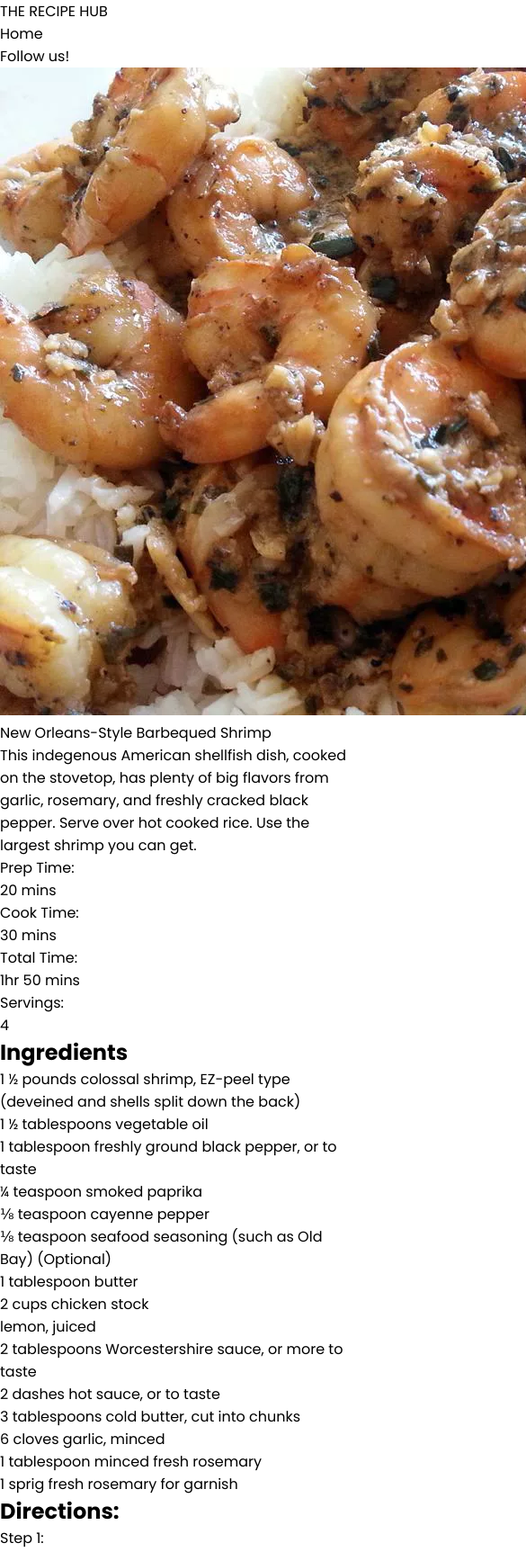
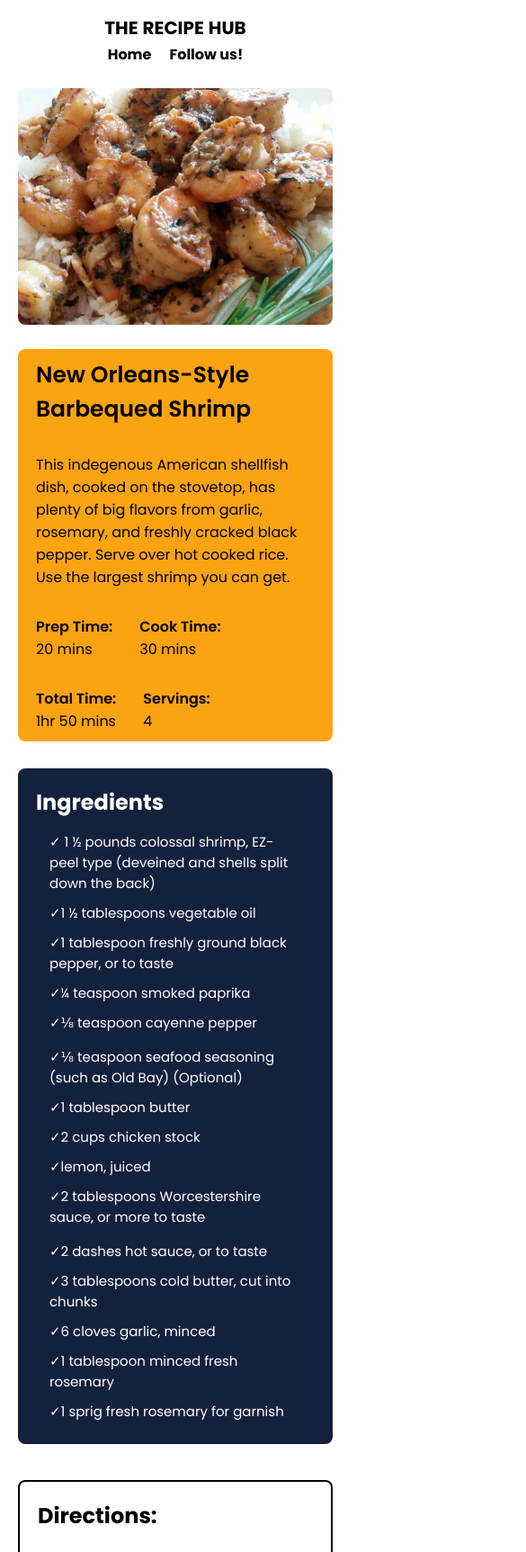
Before and after one commit to jkgyso/odin_recipes, a plain HTML site: page recipes/barbequed_shrimp.html in a window 390 px wide. Shown: the top 1725 px of the page at 90% size, 585 px wide, since content can reach past the window. Drawn offline with Linux system fonts and the light colour scheme; a web font is replaced by a local one.

Commit message:
style: add styles to recipe page - barbequed shrimp
add flexbox layout and styles on recipe page(barbequed shrimp) - header,ingredients, directions, chef's note, socials

refactor main navbar and recipe navbar styles for consistency
link

```diff
--- a/recipes/barbequed_shrimp.html
+++ b/recipes/barbequed_shrimp.html
@@ -14,12 +14,16 @@
   </head>
   <body>
     <div class="recipe-nav">
-      <div class="recipe-logo">THE RECIPE HUB</div>
+      <div class="logo">
+        <div>THE</div>
+        <div>RECIPE</div>
+        <div>HUB</div>
+      </div>
 
-      <div class="recipe-nav-links">
-        <ul>
-          <li>Home</li>
-          <li>Follow us!</li>
+      <div class="links">
+        <ul class="recipe-navbar-links">
+          <li><a href="../index.html">Home</a></li>
+          <li><a href="#follow">Follow us!</a></li>
         </ul>
       </div>
     </div>
@@ -42,19 +46,19 @@
 
         <div class="recipe-hero-cook-time">
           <ul class="prep-time">
-            <li>Prep Time:</li>
+            <li class="cook-time-header">Prep Time:</li>
             <li>20 mins</li>
           </ul>
           <ul class="cook-time">
-            <li>Cook Time:</li>
+            <li class="cook-time-header">Cook Time:</li>
             <li>30 mins</li>
           </ul>
           <ul class="total-time">
-            <li>Total Time:</li>
+            <li class="cook-time-header">Total Time:</li>
             <li>1hr 50 mins</li>
           </ul>
           <ul class="servings">
-            <li>Servings:</li>
+            <li class="cook-time-header">Servings:</li>
             <li>4</li>
           </ul>
         </div>
@@ -65,7 +69,7 @@
       <h2 class="recipe-header">Ingredients</h2>
 
       <div class="recipe-ingredients-list">
-        <ul>
+        <ul class="recipe-list">
           <li>
             1 ½ pounds colossal shrimp, EZ-peel type (deveined and shells split
             down the back)
@@ -74,11 +78,15 @@
           <li>1 tablespoon freshly ground black pepper, or to taste</li>
           <li>¼ teaspoon smoked paprika</li>
           <li>⅛ teaspoon cayenne pepper</li>
+        </ul>
+          <ul class="recipe-list">
           <li>⅛ teaspoon seafood seasoning (such as Old Bay) (Optional)</li>
           <li>1 tablespoon butter</li>
           <li>2 cups chicken stock</li>
           <li>lemon, juiced</li>
           <li>2 tablespoons Worcestershire sauce, or more to taste</li>
+        </ul>
+        <ul class="recipe-list">
           <li>2 dashes hot sauce, or to taste</li>
           <li>3 tablespoons cold butter, cut into chunks</li>
           <li>6 cloves garlic, minced</li>
@@ -148,7 +156,7 @@
         </div>
 
         <div class="recipe-step">
-          <p class="step-header">Step 6:</p>
+          <p class="step-header">Step 7:</p>
           <p class="step-description">
             Transfer shrimp from skillet to a bowl, using a slotted spoon;
             reserve sauce in skillet. Bring sauce to a boil and cook until
@@ -162,10 +170,10 @@
 
     <div class="recipe-chefs-note">
       <div class="recipe-chefs-hat">
-        <img src="../images/chefshat.jpg" alt="chef's hat" />
+        <img src="../images/chefshat.png" alt="chef's hat" />
       </div>
 
-      <h2 class="recipe-header">Chef's Notes:</h2>
+      <h2 class="recipe-header">Chef's Note:</h2>
 
       <div class="recipe-chefs-note-description">
         Serve with crusy bread o soak up every drop of that irresistable sauce.
@@ -173,10 +181,10 @@
       </div>
     </div>
 
-    <div class="recipe-follow">
+    <div class="recipe-follow" id="follow">
       <div class="recipe-follow-left">
         <div class="recipe-follow-coffee-logo">
-          <img src="../images/coffee-logo.jpg" alt="coffee logo" />
+          <img src="../images/cup-of-tea.png" alt="tea logo" />
         </div>
 
         <div class="recipe-follow-header">
--- a/style.css
+++ b/style.css
@@ -10,7 +10,7 @@ body {
     flex-direction: column;
 }
 
-.navbar {
+.navbar, .recipe-nav {
     display: flex;
     justify-content: space-between;
     align-items: center;
@@ -19,7 +19,7 @@ body {
     flex-wrap: wrap;
 }
 
-.navbar .logo {
+.navbar .logo, .recipe-nav .logo {
     line-height: 13px;
     font-size: 20px;
     font-weight: bold;
@@ -27,11 +27,11 @@ body {
     gap: 5px;
 }
 
-.navbar .links {
+.navbar .links, .recipe-nav .links {
     width: auto;
 }
 
-.navbar-links {
+.navbar-links, .recipe-navbar-links {
     list-style-type: none;
     justify-content: center;
     align-items: center;
@@ -41,24 +41,25 @@ body {
     flex-wrap: wrap;
 }
 
-.navbar-links li {
+.navbar-links li, .recipe-navbar-links li {
     margin: 5px 0;
 }
 
-.navbar a {
+.navbar a, .recipe-nav a {
     text-decoration: none;
     color: #000000;
     font-weight: bold;
 }
 
 @media screen and (max-width: 600px) {
-    .navbar {
+    .navbar, .recipe-nav {
         flex-direction: column;
         text-align: center;
         gap: 5px;
+        padding-top: 25px;
     }
 
-    .navbar-links {
+    .navbar-links, .recipe-navbar-links {
         gap: 20px;
     }
 }
@@ -135,13 +136,14 @@ body {
     font-size: 13px;
 }
 
-.card-button button {
+.card-button a {
     background-color: #fca311;
     color: white;
-    padding: 10px;
+    padding: 5px 10px;
     border-radius: 8px;
     border: transparent;
-    font-weight: 700;
+    font-weight: 500;
+    text-decoration: none;
 }
 
 .card-button {
@@ -248,3 +250,191 @@ form input {
 
 
 /* RECIPE STYLES */
+
+/* Hero section */
+.recipe-hero {
+    display: flex;
+    width: 100%;
+    gap: 20px;
+    padding: 10px 20px;
+    flex-wrap: wrap;
+    align-items: stretch;
+}
+
+.recipe-hero-img img, .recipe-hero-content {
+    border-radius: 8px;
+}
+
+.recipe-hero-img {
+    flex: 0 0 500px;
+    min-width: 300px;
+}
+
+.recipe-hero-img img {
+    width: 100%;
+    height: auto;
+    object-fit: cover;
+    min-height: 100px;
+    max-height: 500px;
+    flex-shrink: 0;
+}
+
+.recipe-hero-content {
+    display: flex;
+    flex-direction: column;
+    gap: 30px;
+    /* border: 2px solid #fca311; */
+    background: #fca311;
+    flex: 1 1 300px;
+    min-width: 300px;
+    width: 100%;
+    max-width: 100%;
+    padding: 10px 20px;
+}
+
+.recipe-hero-content .header {
+    font-weight: 600;
+    font-size: 25px;
+}
+
+.cook-time-header {
+    font-weight: 600;
+}
+
+.recipe-hero-cook-time li {
+    list-style-type: none;
+}
+
+.recipe-hero-cook-time {
+    display: flex;
+    gap: 30px;
+    flex-wrap: wrap;
+}
+
+@media (max-width: 768px) {
+    .recipe-hero {
+        flex-direction: column;
+    }
+
+    .recipe-hero-img,
+    .recipe-hero-content {
+        flex: 0 0 auto;
+        width: 100%;
+    }
+}
+
+/* Ingredients */
+
+.recipe-ingredients {
+    display: flex;
+    flex-direction: column;
+    padding: 20px;
+    gap: 10px;
+    margin: 20px;
+    border-radius: 8px;
+    background-color: #14213d;
+    color: white;
+}
+
+.recipe-ingredients-list {
+    display: flex;
+    flex: 1;
+    gap: 5px;
+    font-size: 15px;
+    flex-wrap: wrap;
+}
+
+.recipe-list {
+    list-style-type: none;
+    flex: 1;
+    min-width: 300px;
+}
+
+.recipe-list li:before {
+    content: '✓';
+}
+
+.recipe-list li {
+    padding: 5px 15px;;
+}
+
+/* Directions */
+
+.recipe-directions {
+    display: flex;
+    flex-direction: column;
+    padding: 20px;
+    gap: 10px;
+    margin: 20px;
+    border: 2px solid black;
+    border-radius: 8px;
+}
+
+.recipe-steps {
+    display: flex;
+    flex-direction: column;
+    gap: 20px;
+    padding: 20px 0;
+}
+
+.step-header {
+    font-weight: 600;
+}
+
+.step-description {
+    padding: 5px 5px;
+}
+
+/* Chef's Note */
+
+.recipe-chefs-note {
+    display: flex;
+    flex-direction: column;
+    align-items: center;
+    justify-content: center;
+    padding: 30px;
+    border: 2px solid black;
+    margin: 20px;
+    border-radius: 8px;
+    background-color: #e5e5e5
+}
+
+.recipe-chefs-hat img {
+    width: 80px;
+}
+
+/* Socials */
+
+.recipe-follow {
+    display: flex;
+    padding: 30px;
+    margin: 20px;
+    background-color: #fca311;
+    border-radius: 8px;
+    justify-content: space-evenly;
+    flex-wrap: wrap;
+}
+
+.recipe-follow-left {
+    display: flex;
+    align-items: center;
+    justify-content: center;
+    gap: 10px;
+}
+
+.recipe-follow-header {
+    font-weight: 600;
+    font-size: 20px;
+}
+
+.recipe-follow-right {
+    display: flex;
+    flex-direction: column;
+    align-items: center;
+    padding-top: 35px;
+    gap: 10px;
+}
+
+.recipe-follow-socials-logo img {
+    width: 20px;
+}
```
Also changed, not shown: index.html (+3 -3 lines), images/Salad.png (added), images/chefshat.jpg (deleted), images/chefshat.png (added), images/coffee-logo.jpg (deleted), images/cup-of-tea.png (added).
